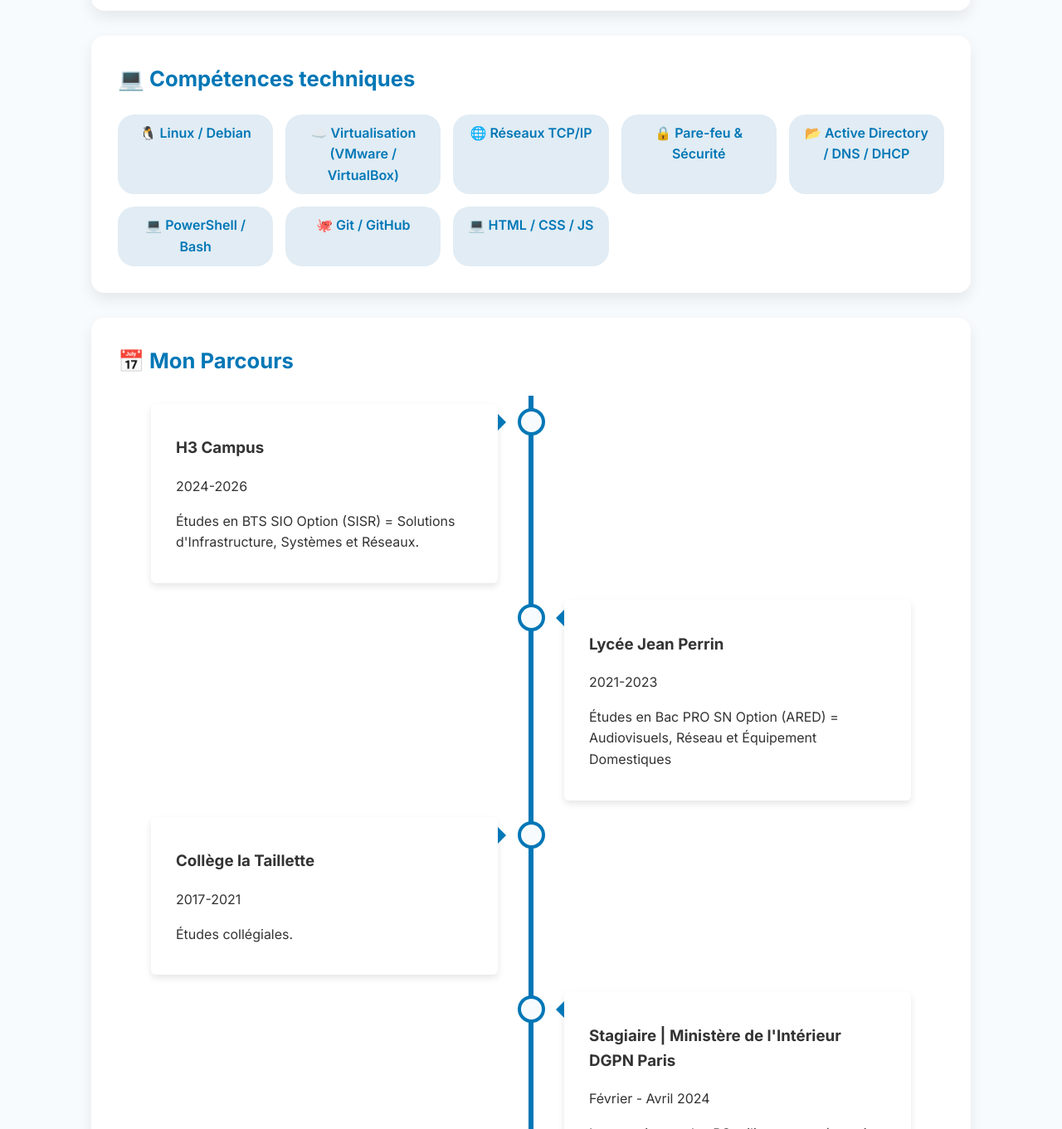
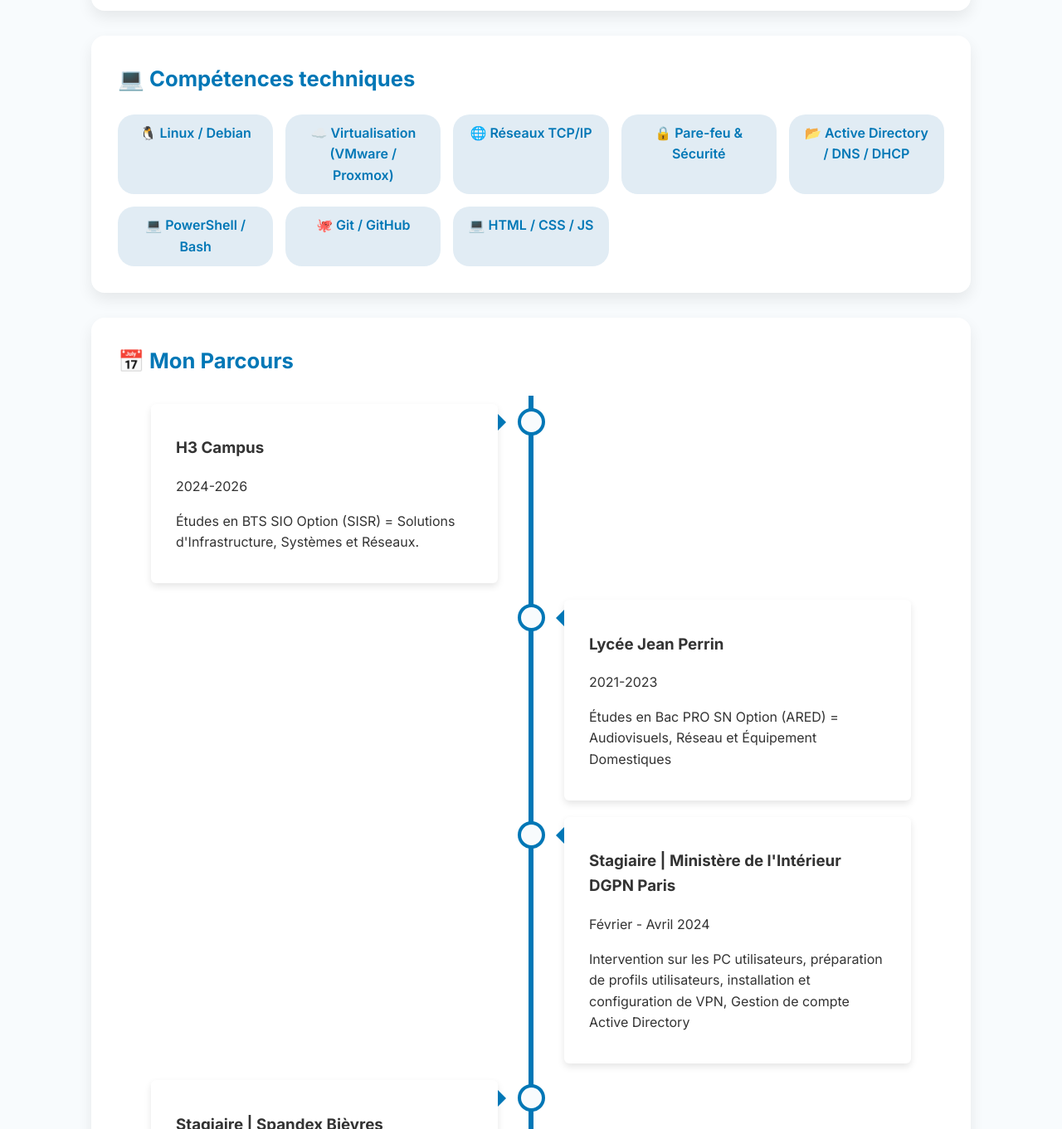
Before and after one commit to Fares6740/portfolio-bts-sio, a plain HTML site: page index.html in a window 1280 px wide. Shown: the part 1439-2800 px from the top of the page at 83% size. Drawn offline with Linux system fonts and the light colour scheme.

Commit message:
Update index.html

```diff
--- a/index.html
+++ b/index.html
@@ -268,7 +268,8 @@
 </head>
 <body>
   <button class="toggle-mode" onclick="toggleDarkMode()">🌙 / ☀️</button>
-  <header><h1>Portfolio BTS SIO - Option SISR</h1></header>
+  <header>
+    <h1>Portfolio BTS SIO - Option SISR</h1>
     <nav>
       <a href="#apropos">🧑‍💼 À propos</a>
       <a href="#cv">📄 CV</a>
@@ -279,6 +280,7 @@
       <a href="#contact">📬 Contact</a>
       <a href="#timeline">📅 Parcours</a>
     </nav>
+  </header>
   <div class="container">
     <section id="apropos" class="section">
       <h2>🧑‍💼 À propos de moi</h2>
@@ -305,7 +307,7 @@
       <h2>💻 Compétences techniques</h2>
       <div class="skills-list">
         <div class="skill">🐧 Linux / Debian</div>
-        <div class="skill">☁️ Virtualisation (VMware / VirtualBox)</div>
+        <div class="skill">☁️ Virtualisation (VMware / Proxmox)</div>
         <div class="skill">🌐 Réseaux TCP/IP</div>
         <div class="skill">🔒 Pare-feu & Sécurité</div>
         <div class="skill">📂 Active Directory / DNS / DHCP</div>
@@ -329,13 +331,6 @@
             <h3>Lycée Jean Perrin</h3>
             <p>2021-2023</p>
             <p>Études en Bac PRO SN Option (ARED) = Audiovisuels, Réseau et Équipement Domestiques</p>
-          </div>
-        </div>
-        <div class="timeline-item left">
-          <div class="content">
-            <h3>Collège la Taillette</h3>
-            <p>2017-2021</p>
-            <p>Études collégiales.</p>
           </div>
         </div>
         <div class="timeline-item right">
```
Lines whose indentation alone changed are shown as unchanged.
